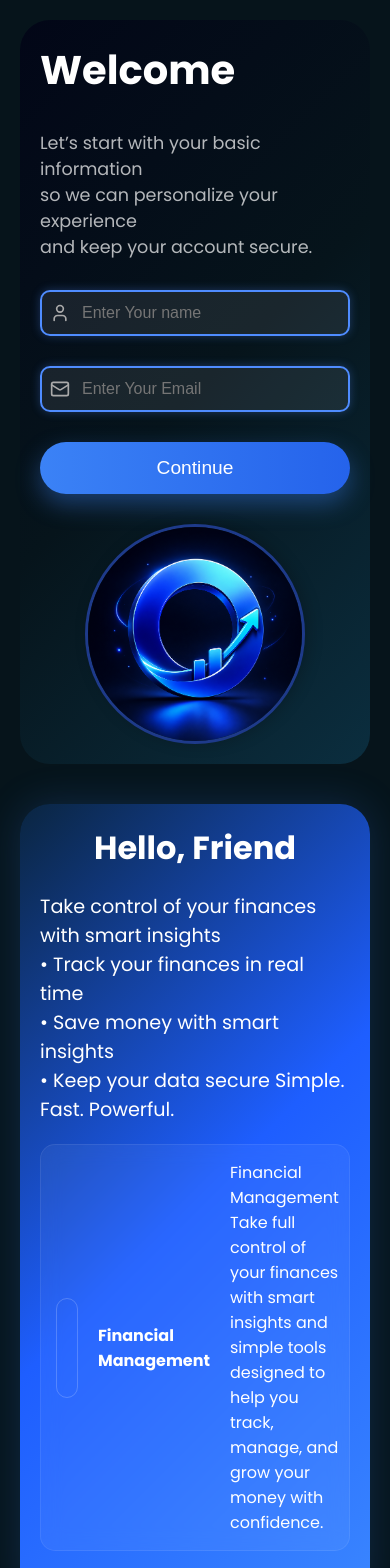
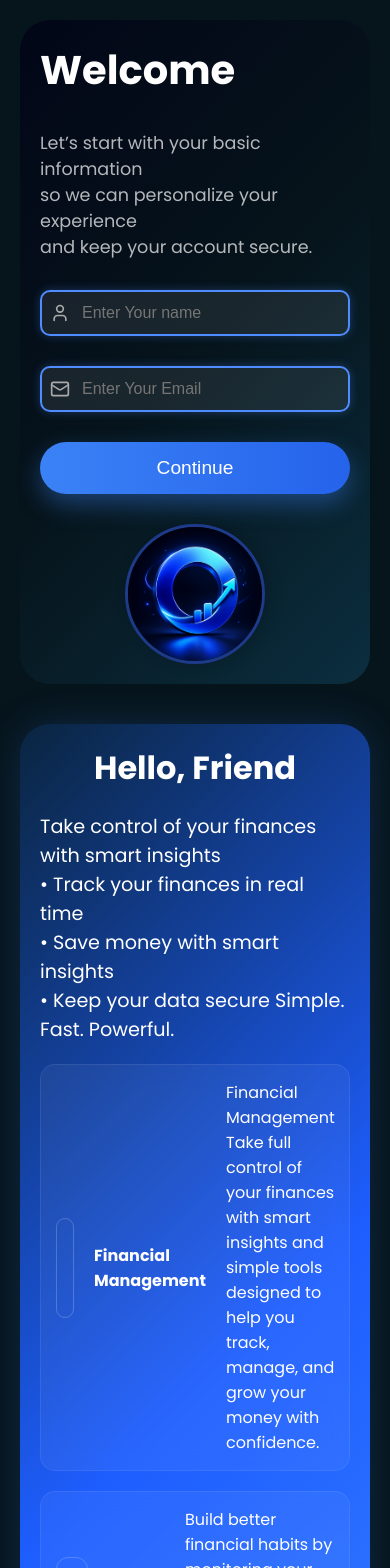
Before and after one commit to Viktor-angelo/Finsight, a React (Vite) app in the folder frontend/: page /onboarding in a window 390 px wide. Shown: the top 1568 px of the page. Built offline with nearby package versions, Linux system fonts and the light colour scheme; sample sign-in values are in the browser's storage.

Commit message:
responsive new update

```diff
--- a/frontend/src/components/steps.css
+++ b/frontend/src/components/steps.css
@@ -98,8 +98,8 @@ body {
 }
 
 .logo img {
-  width: 220px;
-  height: 220px;
+  width: 180px;
+  height: 180px;
   border-radius: 50%;
   object-fit: cover;
   transform: rotate(-90deg);
@@ -114,11 +114,11 @@ body {
 
 .rightStep {
   max-width: 800px;
-  max-height: 800px;
   padding: 40px;
   border-radius: 30px;
   background: linear-gradient(135deg,#0A2540 0%,#1E5EFF 50%,#3A86FF 100%);
   box-shadow: 0 0 40px rgba(59,130,246,0.2);
+  height: 100%;
 }
 
 .introduction {
@@ -152,8 +152,16 @@ body {
 
 .cardIcon {
   border: 1px solid rgba(255,255,255,0.2);
-  padding: 10px;
+  padding: 8px;
   border-radius: 12px;
+  display: flex;
+  align-items: center;
+  justify-content: center;
+}
+
+.cardIcon svg {
+  width: 20px;
+  height: 20px;
 }
 
 @media (max-width: 900px) {
@@ -168,6 +176,11 @@ body {
     padding: 20px;
   }
 
+  .logo img {
+    width: 140px;
+    height: 140px;
+  }
+
   .rightStep h1 {
     font-size: 2rem;
   }
```
